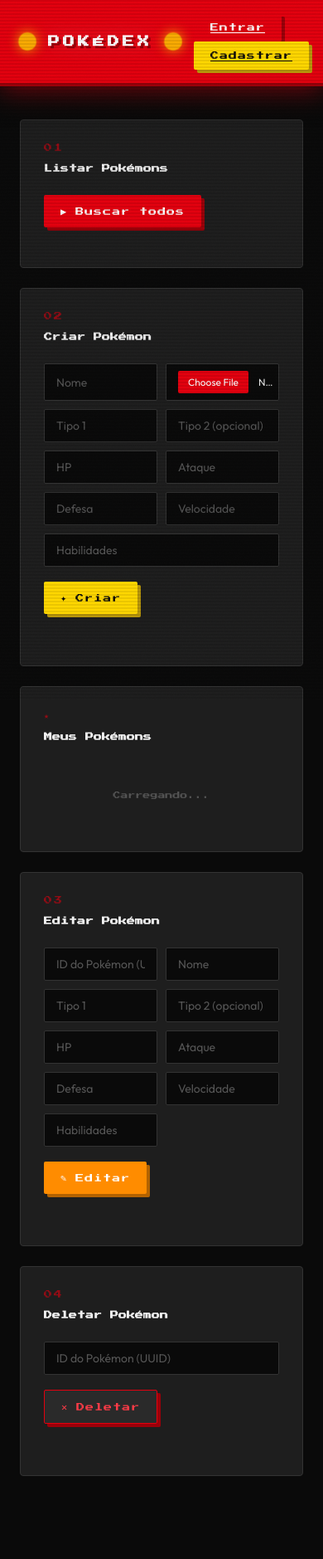
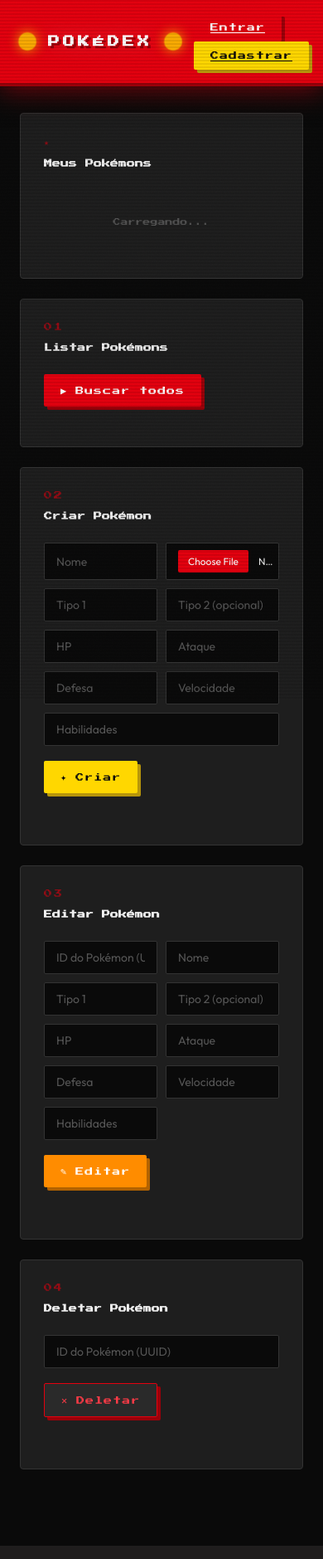
Before and after one commit to CaiqueSBrito/wsBackend-Fabrica26.1, a Django app: page / in a window 390 px wide. Shown: the whole page at 83% size. Run offline with Django 5.2, Linux system fonts and the light colour scheme.

Commit message:
fix: restructure home layout with proper grid areas
- Move #section-meus to top and remove inline style override
- Split layout into two columns: meus pokemons (left) + actions (right)

```diff
--- a/projeto_pokedex/app_pokedex/static/app_pokedex/css/style.css
+++ b/projeto_pokedex/app_pokedex/static/app_pokedex/css/style.css
@@ -56,14 +56,6 @@ body {
   box-shadow: 0 0 12px var(--blue);
 }
 
-.aviso {
-  font-family: 'Press Start 2P', monospace !important;
-  font-size: 8px !important;
-  color: var(--red-light) !important;
-  grid-column: 1 / -1 !important;
-  display: block;
-}
-
 .logo-text {
   font-family: 'Press Start 2P', monospace;
   font-size: clamp(14px, 3vw, 22px);
@@ -77,11 +69,39 @@ body {
 /* ─── CONTAINER ─── */
 .container {
   max-width: 1200px;
-  margin: 40px auto;
+  margin: 32px auto;
   padding: 0 24px 60px;
   display: grid;
-  grid-template-columns: repeat(auto-fit, minmax(340px, 1fr));
+  grid-template-columns: 1fr 360px;
+  grid-template-rows: auto;
+  grid-template-areas:
+    "meus listar"
+    "meus criar"
+    "meus editar"
+    "meus deletar";
   gap: 24px;
+  align-items: start;
+}
+
+#section-meus    { grid-area: meus;    order: 0; }
+#section-listar  { grid-area: listar;  order: 1; }
+#section-criar   { grid-area: criar;   order: 2; }
+#section-editar  { grid-area: editar;  order: 3; }
+#section-deletar { grid-area: deletar; order: 4; }
+
+/* Remove o inline style que quebrava o layout */
+#section-meus[style] { grid-column: unset !important; }
+
+@media (max-width: 900px) {
+  .container {
+    grid-template-columns: 1fr;
+    grid-template-areas:
+      "meus"
+      "listar"
+      "criar"
+      "editar"
+      "deletar";
+  }
 }
 
 /* ─── CARDS ─── */
@@ -129,7 +149,7 @@ body {
   line-height: 1.6;
 }
 
-#section-meus { grid-column: 1 / -1; }
+
 
 /* ─── FORM ─── */
 .form-grid {
@@ -606,7 +626,6 @@ input[type="file"]::file-selector-button {
   transition: border-color 0.2s, color 0.2s;
 }
 
-
 .paginacao {
   display: flex;
   justify-content: center;
--- a/projeto_pokedex/app_pokedex/templates/app_pokedex/home.html
+++ b/projeto_pokedex/app_pokedex/templates/app_pokedex/home.html
@@ -33,12 +33,19 @@
 
   <main class="container">
 
+    <section class="card" id="section-meus">
+      <div class="card-label">★</div>
+      <h2 class="card-title">Meus Pokémons</h2>
+      <div class="resultado-grid" id="meus-pokemons">
+        <p class="empty-msg">Carregando...</p>
+      </div>
+    </section>
+
     <section class="card" id="section-listar">
       <div class="card-label">01</div>
       <h2 class="card-title">Listar Pokémons</h2>
       <button class="btn btn-primary" onclick="window.location.href='/pokemons/'">
-      <span class="btn-icon">▶</span> Buscar todos
-      </button>
+        <span class="btn-icon">▶</span> Buscar todos
       </button>
       <div id="resultado-todos" class="resultado-grid"></div>
     </section>
@@ -70,14 +77,6 @@
         <span class="btn-icon">✦</span> Criar
       </button>
       <div id="resultado-criar"></div>
-    </section>
-
-    <section class="card" id="section-meus" style="grid-column: 1 / -1;">
-      <div class="card-label">★</div>
-      <h2 class="card-title">Meus Pokémons</h2>
-      <div class="resultado-grid" id="meus-pokemons">
-        <p class="empty-msg">Carregando...</p>
-      </div>
     </section>
 
     <section class="card" id="section-editar">
@@ -138,6 +137,7 @@
       </button>
       <div id="resultado-deletar"></div>
     </section>
+
   </main>
 
   <script>
@@ -249,7 +249,7 @@
       const CSRF = document.cookie.split('; ').find(row => row.startsWith('csrftoken=')).split('=')[1];
       const RESPONSE = await fetch(`${BASE_URL}${ID}/`, { method: 'PATCH', body: FORM_DATA, headers: { 'X-CSRFToken': CSRF } });
       if (RESPONSE.status === 204) {
-        alert('Pokémon deletado com sucesso!');
+        alert('Pokémon editado com sucesso!');
       }
       const DATA = await RESPONSE.json();
     }
```
